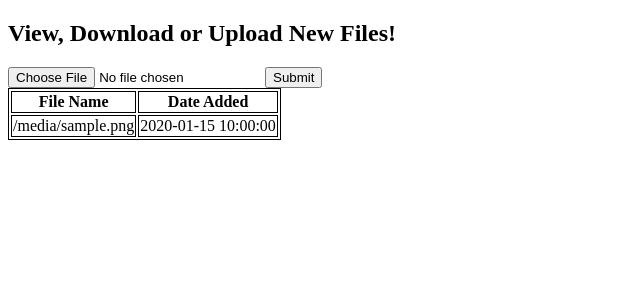
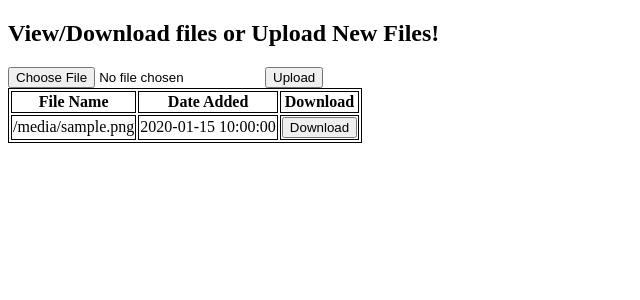
Before and after one commit to Waynel65/File_System_w_Database, a Flask app: template templates/index.html in a window 1280 px wide. Shown: the top 300 px of the page, without its empty margins (0-640 px from the left). Run offline with Flask 2, Linux system fonts and the light colour scheme; the template is opened without the code that fills it: most values are stand-ins (such as "Sample title", 1, 10 or a date in 2020).

Commit message:
required functionalities done

```diff
--- a/app.py
+++ b/app.py
@@ -1,19 +1,33 @@
 from config import *
 from database import *
 
-@app.route("/", methods=["GET", "POST"])
+@app.route("/", methods=["GET", "POST"]) # index page
 def index():
-    if request.method == "POST":
+    if request.method == "POST": # request to upload file
         file = request.files['file']
         if file:
             upload = Files(file_name=file.filename, data=file.read())
-            db.session.add(upload)
+            db.session.add(upload) # add the file to DB
             db.session.commit()
             print(f"{file.filename} was uploaded")
-    file_info = list_files()
-    return render_template("index.html", file_info=file_info)
+    file_info = list_files() # gather the updated list of files
+    # print(file_info)
+    return render_template("index.html", file_info=file_info) # display the list of files
+
+@app.route("/download", methods=["GET", "POST"])
+def download():
+    if request.method == "POST": # a post that sends in the file ID to download the corresponding file
+        file_id = request.form.get("file_id")
+        file = Files.query.filter_by(id=file_id).first()
+        return send_file(BytesIO(file.data), attachment_filename=file.file_name, as_attachment=True) # convert bytes back to actual file
+                                                                                                     # download as a attachment
 
 
 
 if __name__ == '__main__':
     app.run(debug=True)
+
+
+# Notes:
+# add list by order function
+# connect to docker
--- a/make_db.py
+++ b/make_db.py
@@ -1,4 +1,6 @@
 from config import *
+from database import *
 
-db.drop_all()
-db.create_all() # create the database
+
+db.drop_all()   # drop all the tables in DB
+db.create_all() # create the tables in DB
--- a/templates/index.html
+++ b/templates/index.html
@@ -12,21 +12,28 @@
 </style>
 
 <body>
-    <h2>View, Download or Upload New Files!</h2>
+    <h2>View/Download files or Upload New Files!</h2>
     <form method="POST" action="/" enctype="multipart/form-data">
         <input type="file" name="file">
-        <button>Submit</button>
+        <button>Upload</button>
     </form>
     <table>
         <tr>
             <th> File Name </th>
             <th> Date Added </th>
+            <th> Download </th>
         </tr>
 
         {% for file in file_info %}
             <tr>
                 <td> {{file.File_Name}}</td>
                 <td> {{file.Date_Added}}</td>
+                <td>
+                    <form method="post" action="{{ url_for('download')}}">
+                        <input type="hidden" name="file_id" value="{{ file.File_ID }} ">
+                        <button>Download</button>
+                    </form>
+                </td>
             </tr>
         {% endfor %}
     </table>
```
Also changed, not shown: database.py (+11 -2 lines), README.md, 1 other file.
